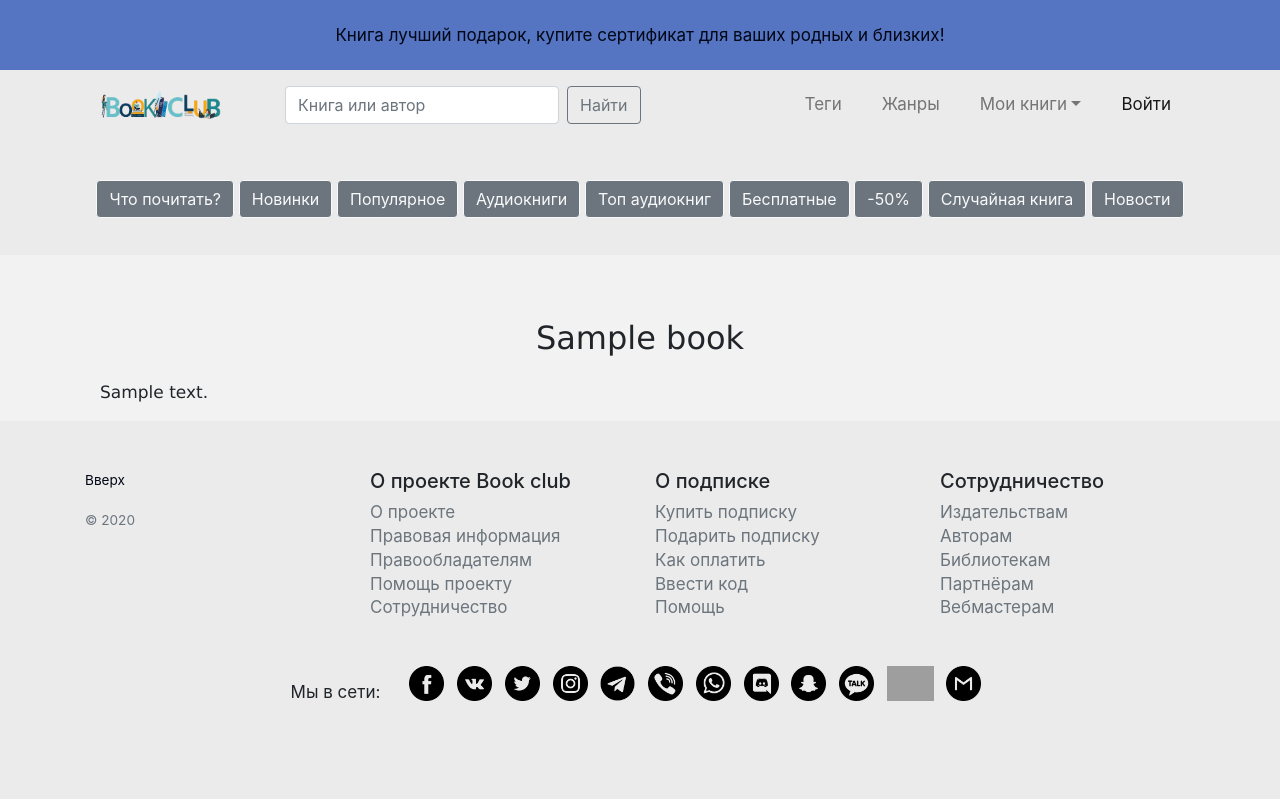
After one commit to KiselevDV/django-book-club, a Django app: template book_club/templates/books/book_read_excerpt.html in a window 1280 px wide. The commit adds this page. Run offline with Django 3.2, Linux system fonts and the light colour scheme; the template is opened without the code that fills it: most values are stand-ins (such as "Sample title", 1, 10 or a date in 2020); some libraries are stand-ins or nearby versions; grey boxes are pictures that could not be loaded.

Commit message:
refactor: htmls

```diff
--- a/book_club/books/models.py
+++ b/book_club/books/models.py
@@ -122,7 +122,7 @@ class Book(models.Model):
 
     # получение ссылки (имя url = 'book_detail' и параметры slug из urls)
     def get_absolute_url(self):
-        return reverse("book_detail", kwargs={"slug": self.url})
+        return reverse("about_book", kwargs={"slug": self.url})
 
     class Meta:
         verbose_name = "Книга"
--- a/book_club/static/css/main.css
+++ b/book_club/static/css/main.css
@@ -48,6 +48,10 @@ main {
   background-color: #f2f2f2;
 }
 
+.main_title_text {
+  text-align: center;
+}
+
 .main_title {
   color: #22252b;
   font-size: 13px;
@@ -58,17 +62,18 @@ main {
   font-size: 13px;
 }
 
+.main_font_style {
+  font-size: 21px;
+  font-family: Times New Roman, serif;
+}
+
+
 footer {
   background-color: #ebebeb;
 }
 
-.social {
+.footer_social {
   height: 35px;
   margin-top: 30px;
   margin-bottom: 50px;
 }
-
-.font_style {
-  font-size: 21px;
-  font-family: Times New Roman, serif;
-}
--- a/book_club/templates/base.html
+++ b/book_club/templates/base.html
@@ -6,7 +6,8 @@
 	<meta name="viewport" content="width=device-width, initial-scale=1, shrink-to-fit=no">
 	<meta name="description" content="Site Book club">
 
-	<title>Электронная библиотека - Книжный клуб</title>
+	<title>{% block title %}Электронная библиотека Книжный клуб - читай и качай себе
+		книги из любой точки мира с помощью "Book club"{% endblock %}</title>
 
 	<!-- Bootstrap core CSS and custom styles for this template-->
 	<link rel="stylesheet" href="{% static 'css/bootstrap.min.css' %}">
@@ -27,7 +28,7 @@
 <body>
 {% include 'include/header.html' %}
 {% block content %}
-{% endblock %}
+{% endblock content %}
 {% include 'include/footer.html' %}
 <script src="{% static 'js/jquery-3.5.1.slim.min.js' %}"></script>
 <script src="{% static 'js/bootstrap.bundle.min.js' %}"></script>
--- a/book_club/templates/books/base.html
+++ b/book_club/templates/books/base.html
@@ -1,5 +1,5 @@
 {% extends 'base.html' %}
 
-{% block content %}
+{% block main %}
 
 {% endblock %}
--- /dev/null
+++ b/book_club/templates/books/book_read_excerpt.html
@@ -0,0 +1,18 @@
+{% extends 'books/base.html' %}
+{% block title %}{{ book.title }}{% endblock %}
+{% block content %}
+<main>
+	<div class="container">
+		<div class="left-ads-display col-lg-12 pt-3">
+			<div class="row">
+				<div class="col-12">
+					<h2 class="main_title_text mt-5 mb-4">{{ book.title }}</h2>
+					{% for bookexcerpt in book.bookexcerpt_set.all %}
+					<p>{{ bookexcerpt.text }}</p>
+					{% endfor %}
+				</div>
+			</div>
+		</div>
+	</div>
+</main>
+{% endblock content %}
--- a/book_club/templates/include/footer.html
+++ b/book_club/templates/include/footer.html
@@ -4,7 +4,9 @@
 		<div class="row">
 			<div class="col-12 col-md">
 				<small class="d-block mb-3 text-muted">
+					{% block up %}
 					<a href="{{ book.get_absolute_url }}">Вверх</a>
+					{% endblock %}
 				</small>
 				<small class="d-block mb-3 text-muted">© 2020</small>
 			</div>
@@ -40,43 +42,49 @@
 			</div>
 		</div>
 		<div class="text-center">
-			<span class="mr-4">Мы в сети:</span>
+			<span class=" mr-4">Мы в сети:</span>
 			<a href="/">
-				<img class="social mr-2" src="{% static 'image/social/facebook.ico' %}" alt="facebook">
+				<img class="footer_social mr-2" src="{% static 'image/social/facebook.ico' %}"
+						 alt="facebook">
 			</a>
 			<a href="/">
-				<img class="social mr-2" src="{% static 'image/social/vk.ico' %}" alt="vk">
+				<img class="footer_social mr-2" src="{% static 'image/social/vk.ico' %}" alt="vk">
 			</a>
 			</a>
 			<a href="/">
-				<img class="social mr-2" src="{% static 'image/social/twitter.ico' %}" alt="twitter">
+				<img class="footer_social mr-2" src="{% static 'image/social/twitter.ico' %}" alt="twitter">
 			</a>
 			<a href="/">
-				<img class="social mr-2" src="{% static 'image/social/instagram.ico' %}" alt="instagram">
+				<img class="footer_social mr-2" src="{% static 'image/social/instagram.ico' %}"
+						 alt="instagram">
 			</a>
 			<a href="/">
-				<img class="social mr-2" src="{% static 'image/social/telegram.ico' %}" alt="telegram">
+				<img class="footer_social mr-2" src="{% static 'image/social/telegram.ico' %}"
+						 alt="telegram">
 			</a>
 			<a href="/">
-				<img class="social mr-2" src="{% static 'image/social/viber.ico' %}" alt="viber">
+				<img class="footer_social mr-2" src="{% static 'image/social/viber.ico' %}" alt="viber">
 			</a>
 			<a href="/">
-				<img class="social mr-2" src="{% static 'image/social/whatsapp.ico' %}" alt="whatsapp">
+				<img class="footer_social mr-2" src="{% static 'image/social/whatsapp.ico' %}"
+						 alt="whatsapp">
 			</a>
 			<a href="/">
-				<img class="social mr-2" src="{% static 'image/social/discord.ico' %}" alt="discord">
+				<img class="footer_social mr-2" src="{% static 'image/social/discord.ico' %}" alt="discord">
 			</a>
 			<a href="/">
-				<img class="social mr-2" src="{% static 'image/social/snapchat.ico' %}" alt="snapchat">
+				<img class="footer_social mr-2" src="{% static 'image/social/snapchat.ico' %}"
+						 alt="snapchat">
 			</a>
 			<a href="/">
-				<img class="social mr-2" src="{% static 'image/social/kakaotalk.ico' %}" alt="kakaotalk">
+				<img class="footer_social mr-2" src="{% static 'image/social/kakaotalk.ico' %}"
+						 alt="kakaotalk">
 			</a>
 			<a href="/">
-				<img class="social mr-2" src="{% static 'image/social/youtube.ico' %}" alt="youtube">
+				<img class="footer_social mr-2" src="{% static 'image/social/youtube.ico' %}" alt="youtube">
 			</a>
 			<a href="/">
-				<img class="social mr-2" src="{% static 'image/social/gmail.ico' %}" alt="gmail">
+				<img class="footer_social mr-2" src="{% static 'image/social/gmail.ico' %}" alt="gmail">
 			</a>
 		</div>
 	</div>
```
Also changed, not shown: book_club/books/urls.py (+4 -4 lines), book_club/books/views.py (+14 -11 lines), book_club/templates/books/about_book.html (renamed from book_club/templates/books/book_detail.html, +6 -13 lines), book_club/templates/books/head_page.html (renamed from book_club/templates/books/books.html, +3 -5 lines).
